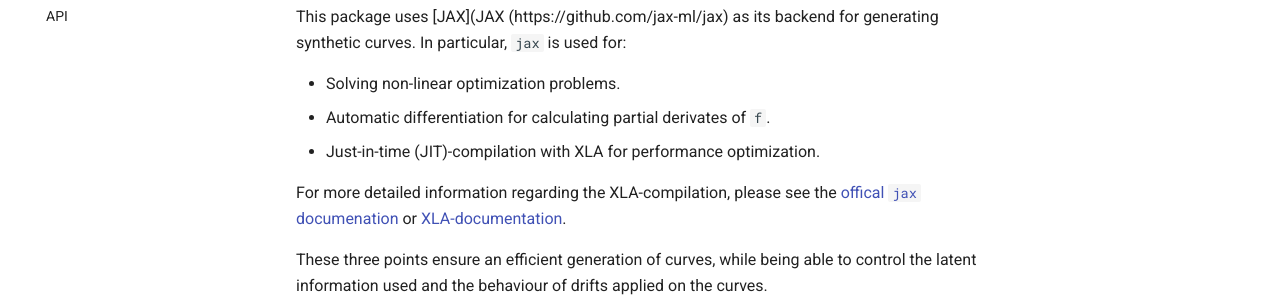
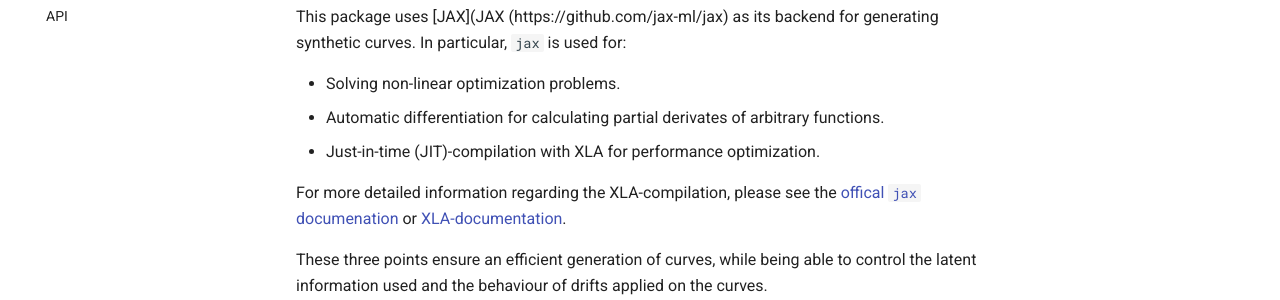
Before and after one commit to edgarWolf/driftbench, an MkDocs documentation site: the page built from docs/how_it_works.md, in a window 1280 px wide and 995 px high. Shown: the part 257-557 px from the top of the window. Built offline with MkDocs 1.6.1 and Material for MkDocs 9.7.7, drawn with Linux system fonts in a browser that asks for light colours; comment, search, counter and statistics services are not loaded.

Commit message:
Update docs/how_it_works.md
Co-authored-by: Tobias Windisch <tobias.windisch@hs-kempten.de>

```diff
--- a/docs/how_it_works.md
+++ b/docs/how_it_works.md
@@ -6,7 +6,7 @@
 In particular, `jax` is used for:
 
 - Solving non-linear optimization problems.
-- Automatic differentiation for calculating partial derivates of `f`.
+- Automatic differentiation for calculating partial derivates of arbitrary functions.
 - Just-in-time (JIT)-compilation with XLA for performance optimization.
 
 For more detailed information regarding the XLA-compilation, please see the
```
